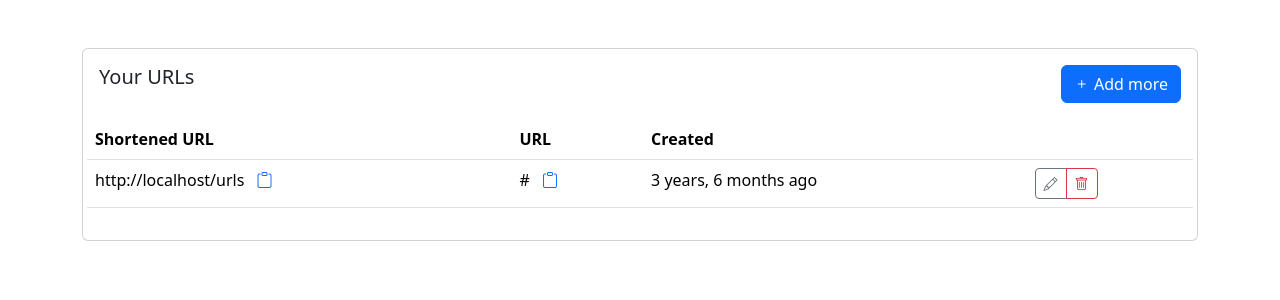
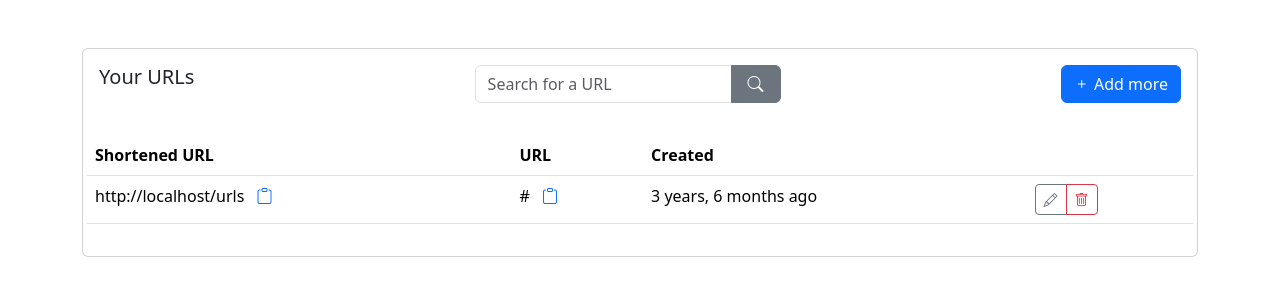
Before and after one commit to vinkomlacic/url-shortener, a Django app: page /urls in a window 1280 px wide. Shown: the part 56-356 px from the top of the page. Run offline with Django 4.2, Linux system fonts and the light colour scheme; a user stored in the database is signed in; tables that the repository leaves empty hold one stand-in row (values such as "Sample post").

Commit message:
Add search operation
Refs: #URLS-2

```diff
--- a/core/templates/core/short_url_list.html
+++ b/core/templates/core/short_url_list.html
@@ -12,6 +12,19 @@
                         <div class="row justify-content-between">
                             <div class="col-auto">
                                 <h5 class="card-title">Your URLs</h5>
+                            </div>
+
+                            <div class="col-auto">
+                                <form action="" method="get">
+                                    <div class="input-group mb-3">
+                                        <input name="q" type="text" class="form-control" id="search-input"
+                                               placeholder="Search for a URL" aria-label="Search bar" aria-describedby="search-button">
+
+                                        <button id="search-button" class="btn btn-secondary px-3">
+                                            <i class="bi bi-search"></i>
+                                        </button>
+                                    </div>
+                                </form>
                             </div>
 
                             <div class="col-auto">
--- a/core/views.py
+++ b/core/views.py
@@ -32,6 +32,15 @@ class ShortURLList(LoginRequiredMixin, ListView):
     def get_queryset(self):
         queryset = super().get_queryset()
         queryset = queryset.filter(created_by=self.request.user)
+        queryset = self._filter_queryset_by_search_query(queryset)
+        return queryset
+
+    def _filter_queryset_by_search_query(self, queryset):
+        query = self.request.GET.get('q', None)
+        if not query:
+            return queryset
+
+        queryset = queryset.filter(url__icontains=query)
         return queryset
 
 
```
